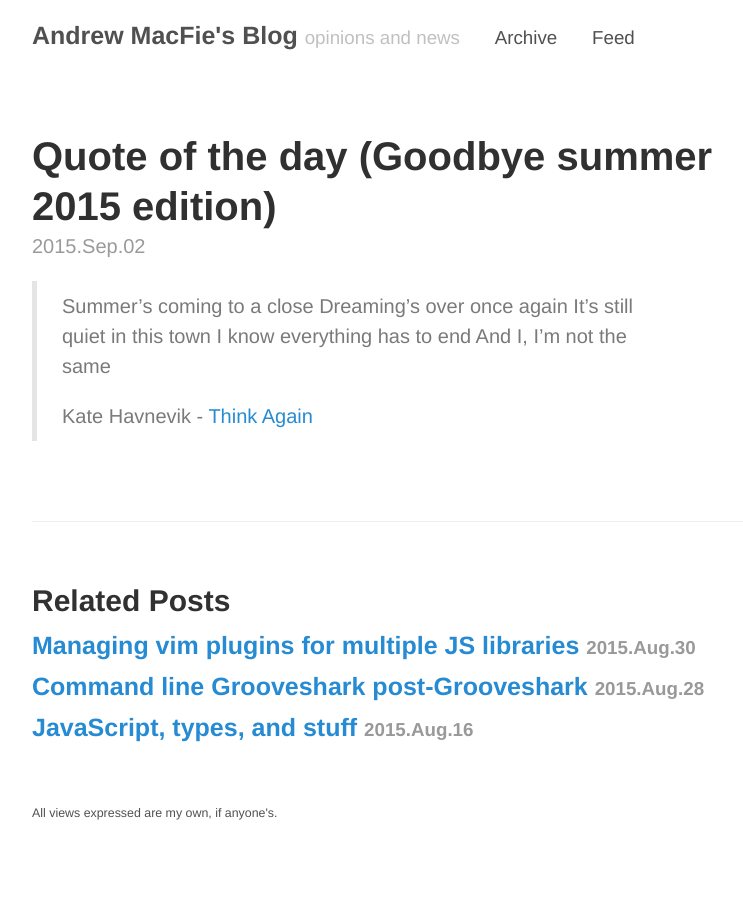
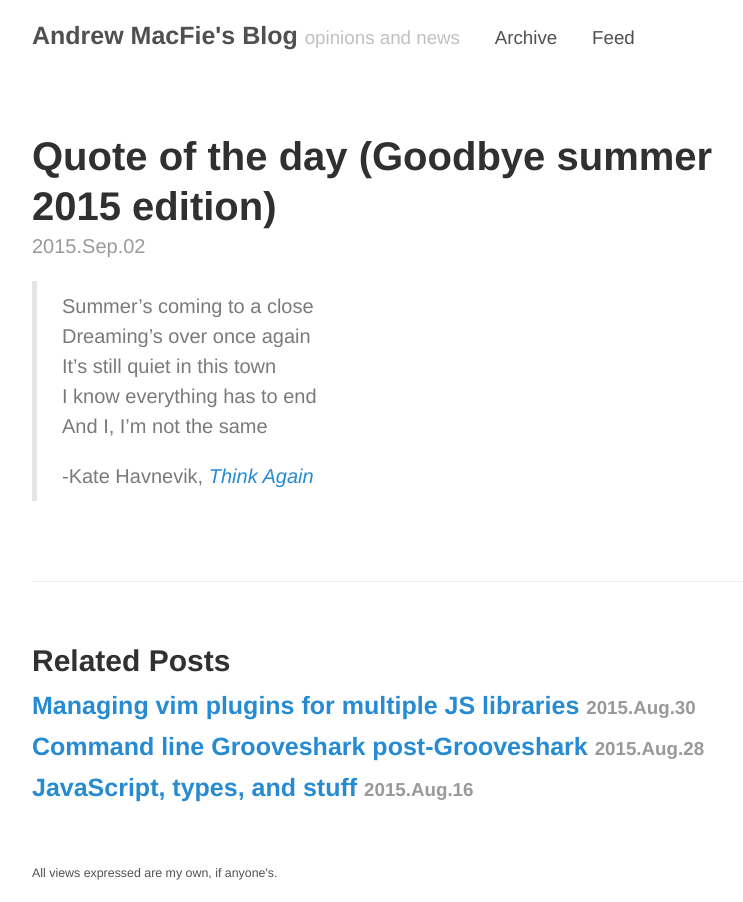
Before and after one commit to amacfie/amacfie.github.io, a Jekyll site: the page built from _posts/2015-09-02-summer2015.md, in a window 1280 px wide. Shown: the whole page, without its empty margins (248-991 px from the left). Built offline with Jekyll 4.4.1, drawn with Linux system fonts in a browser that asks for light colours; comment, search, counter and statistics services are not loaded.

Commit message:
Make formatting fixes

```diff
--- a/_posts/2015-09-02-summer2015.md
+++ b/_posts/2015-09-02-summer2015.md
@@ -3,10 +3,10 @@ layout: post
 title: Quote of the day (Goodbye summer 2015 edition)
 ---
 
-> Summer’s coming to a close
-> Dreaming’s over once again
-> It's still quiet in this town
-> I know everything has to end
+> Summer’s coming to a close \\
+> Dreaming’s over once again \\
+> It's still quiet in this town \\
+> I know everything has to end \\
 > And I, I’m not the same
 >
-> Kate Havnevik - [Think Again](https://youtu.be/WeId4i6o4OU)
+> -Kate Havnevik, [_Think Again_](https://youtu.be/WeId4i6o4OU)
```
